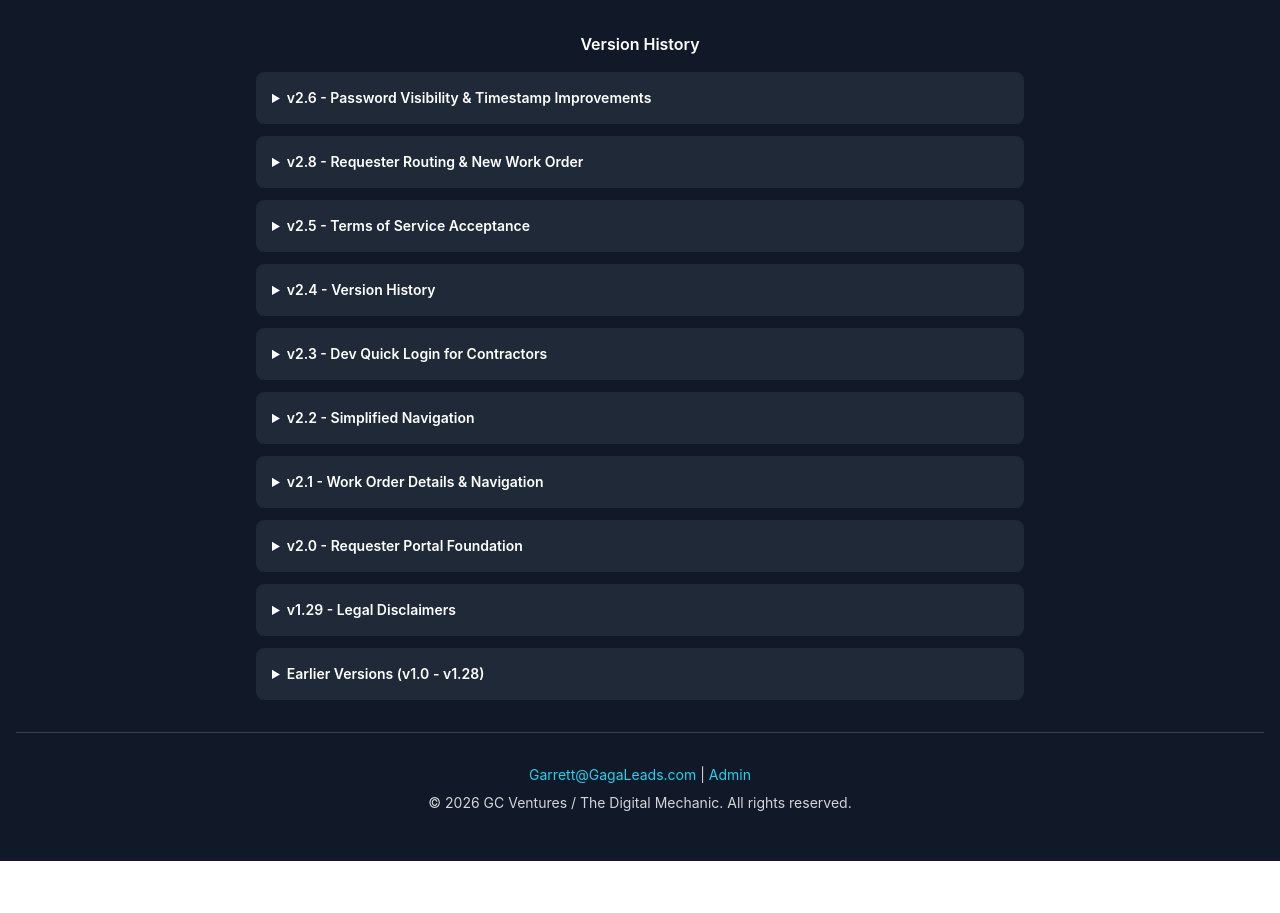
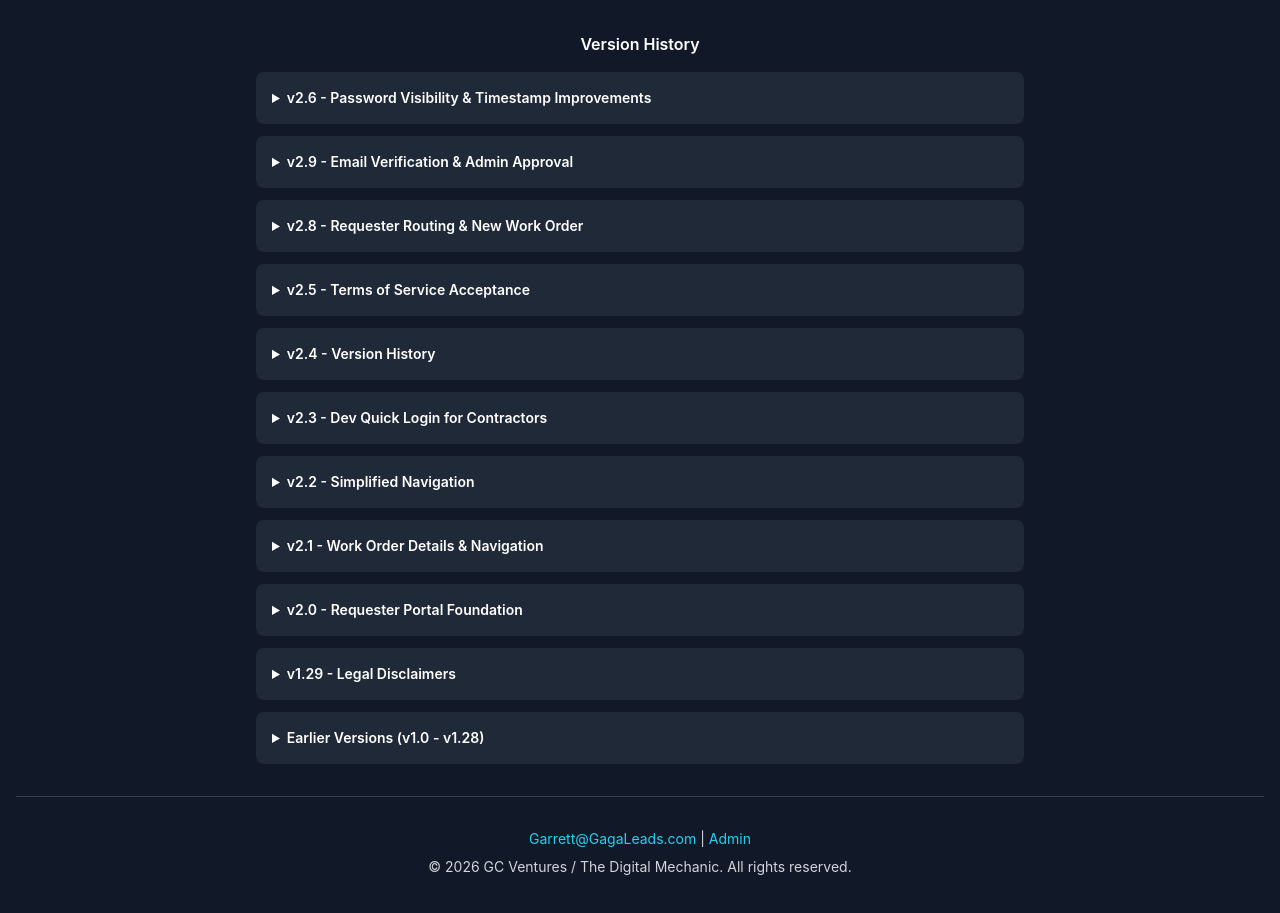
Before and after one commit to cadaeB02/Gaga-MVP-Leads, a Next.js app: page /admin/leads in a window 1280 px wide. Shown: the part 1180-2093 px from the top of the page. Before the commit the page ends 2041 px from the top, so only its background shows below. Built offline with nearby package versions, Linux system fonts and the light colour scheme; no server answers.

Commit message:
Finalize v2.9: Update version badges and Footer

```diff
--- a/app/page.tsx
+++ b/app/page.tsx
@@ -271,7 +271,7 @@ function HomeContent() {
                 <div className="max-w-7xl mx-auto flex items-center justify-between">
                     <div className="flex items-center gap-3">
                         <h1 className="text-2xl font-bold text-gray-900">LeadMan</h1>
-                        <span className="text-xs font-semibold text-gray-500 bg-gray-100 px-2 py-1 rounded">v2.8</span>
+                        <span className="text-xs font-semibold text-gray-500 bg-gray-100 px-2 py-1 rounded">v2.9</span>
                     </div>
                     <button
                         onClick={handleStripeCheckout}
--- a/components/Footer.tsx
+++ b/components/Footer.tsx
@@ -58,6 +58,18 @@ export default function Footer() {
                             </ul>
                         </details>
 
+
+                        <details className="bg-gray-800 rounded-lg p-4">
+                            <summary className="cursor-pointer font-semibold text-white hover:text-cyan-400 transition-colors">
+                                v2.9 - Email Verification & Admin Approval
+                            </summary>
+                            <ul className="mt-3 ml-4 space-y-1 text-gray-400">
+                                <li>• Created email verification success page</li>
+                                <li>• Added admin approval requirement for contractors</li>
+                                <li>• Created "Pending Approval" page with clear status</li>
+                                <li>• Re-enabled RLS on requesters table</li>
+                            </ul>
+                        </details>
 
                         <details className="bg-gray-800 rounded-lg p-4">
                             <summary className="cursor-pointer font-semibold text-white hover:text-cyan-400 transition-colors">
```
